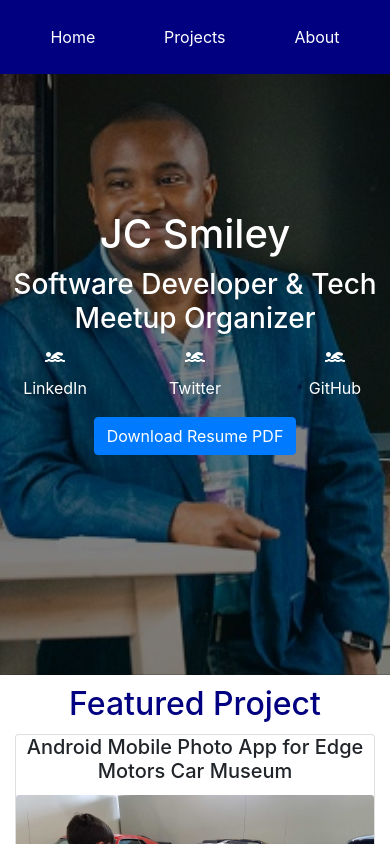
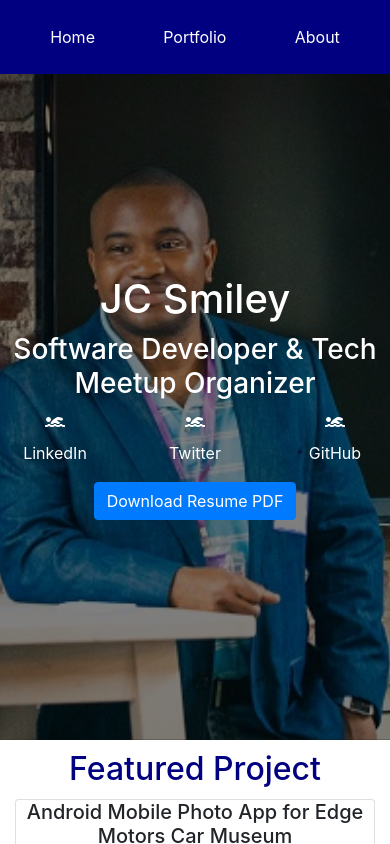
Before and after one commit to jcsmileyjr/v2-Portfolio, a React (Create React App) app in the folder portfolio/: page / in a window 390 px wide. Shown: the top 844 px of the page. Built offline with nearby package versions, Linux system fonts and the light colour scheme.

Commit message:
Different image for mobile and nav bug fix

```diff
--- a/portfolio/src/App.css
+++ b/portfolio/src/App.css
@@ -20,6 +20,7 @@
   display: flex; /* Affect content of this container*/
   align-items: center; /*Center the content on the x axis*/
   justify-content: space-around; /*Center the content on the y axis*/
+  margin-bottom: 65px;
 }
 
 .navButton {
--- a/portfolio/src/App.js
+++ b/portfolio/src/App.js
@@ -6,14 +6,28 @@ import './App.css';
 import Intro from './components/intro';
 import About from './components/about';
 import Nav from './components/Nav';
+import Portfolio from './components/portfolio';
 
 function HomePage(props){
   return(
     <div>
       <Nav
+          showPortfolioPage= {props.showPortfolioPage}
           showHomePage= {props.showHomePage}
           showAboutPage= {props.showAboutPage}  />
       <Intro  />
+    </div>
+  );
+}
+
+function PortfolioPage(props){
+  return(
+    <div>
+      <Nav
+          showPortfolioPage= {props.showPortfolioPage}
+          showHomePage= {props.showHomePage}
+          showAboutPage= {props.showAboutPage}  />
+      <Portfolio  />
     </div>
   );
 }
@@ -23,6 +37,7 @@ function AboutPage(props){
     <Container>
       <Row>
         <Nav
+            showPortfolioPage= {props.showPortfolioPage}
             showHomePage= {props.showHomePage}
             showAboutPage= {props.showAboutPage} />
         <About />
@@ -69,13 +84,33 @@ class App extends Component {
     }));
   }
 
+  showPortfolioPage = () => {
+    this.setState(previousState => ({
+      intro: false,
+    }));
+
+    this.setState(previousState => ({
+      portfolio: true,
+    }));
+
+    this.setState(previousState => ({
+      about: false,
+    }));
+  }
+
   render() {
     return (
-      <div className="projectContainer">
+      <div>
           {this.state.intro && <HomePage
+              showPortfolioPage={this.showPortfolioPage}
               showHomePage={this.showHomePage}
               showAboutPage={this.showAboutPage} />}
           {this.state.about && <AboutPage
+              showPortfolioPage={this.showPortfolioPage}
+              showHomePage={this.showHomePage}
+              showAboutPage={this.showAboutPage} />}
+          {this.state.portfolio && <PortfolioPage
+              showPortfolioPage={this.showPortfolioPage}
               showHomePage={this.showHomePage}
               showAboutPage={this.showAboutPage} />}
       </div>
--- a/portfolio/src/components/Nav.js
+++ b/portfolio/src/components/Nav.js
@@ -7,10 +7,9 @@ export default function Nav(props){
         <Container className="navSection">
             <Navbar className="navSection center" fixed="top">
                     <Button onClick={props.showHomePage} variant="link" className="navButton">Home</Button>
-                    <Button variant="link" className="navButton">Projects</Button>
+                    <Button onClick={props.showPortfolioPage} variant="link" className="navButton">Portfolio</Button>
                     <Button onClick={props.showAboutPage} variant="link" className="navButton">About</Button>
             </Navbar>
-
         </Container>
     );
 }
--- /dev/null
+++ b/portfolio/src/components/portfolio.js
@@ -0,0 +1,17 @@
+import React from 'react';
+import { Container, Row, Col, Card} from 'react-bootstrap';
+
+import '../App.css';
+
+export default function Portfolio(props){
+    return(
+        <Container >
+            <Row className="center rowWhiteSpace"><Col><h1>Portfolio</h1></Col></Row>
+            <Row>
+                <Col>
+
+                </Col>
+            </Row>
+        </Container>
+    );
+}
```
